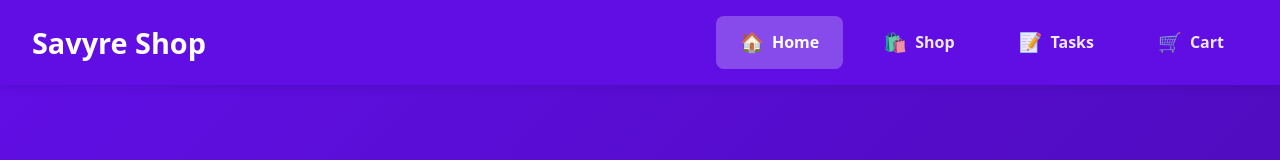
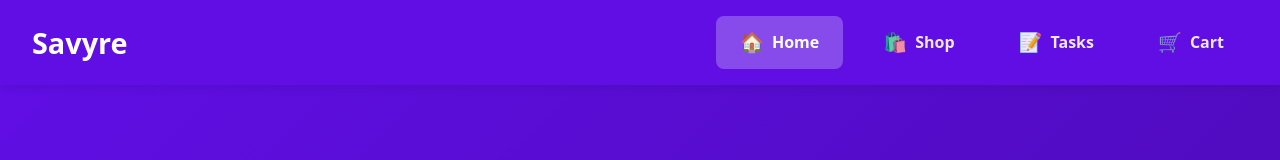
Before and after one commit to AshishBedi1/react-debug-challenge, a React (Vite) app: page / in a window 1280 px wide. Shown: the top 160 px of the page. Built offline with nearby package versions, Linux system fonts and the light colour scheme.

Commit message:
initial comment

```diff
--- a/src/components/Navigation.jsx
+++ b/src/components/Navigation.jsx
@@ -11,7 +11,7 @@ function Navigation() {
     <nav className="navbar">
       <div className="navbar-container">
         <Link to="/" className="navbar-logo">
-          <h2>Savyre Shop</h2>
+          <h2>Savyre </h2>
         </Link>
         <div className="navbar-links">
           <Link
```
Also changed, not shown: 1 other file (tests, documents, lock files or other folders).
